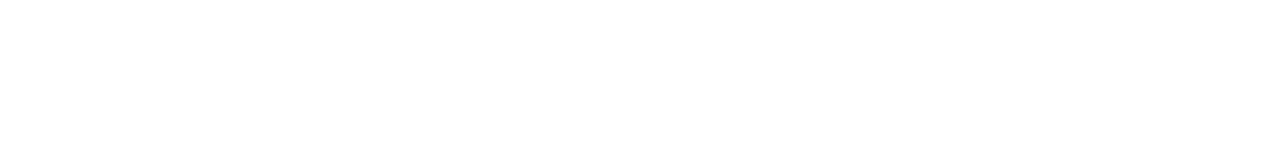
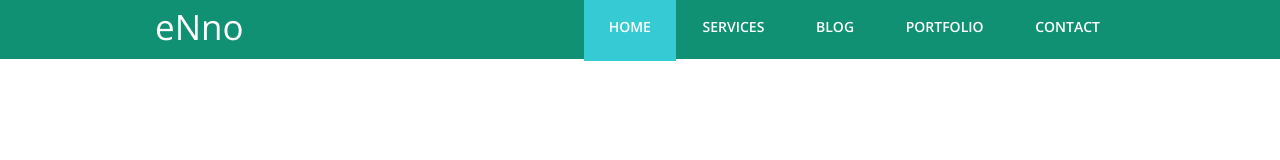
Before and after one commit to RatiboR1978/eNno, a website: page index.html in a window 1280 px wide. Drawn offline with nearby package versions, Linux system fonts and the light colour scheme.

Commit message:
Начал меню

```diff
--- a/index.html
+++ b/index.html
@@ -9,7 +9,20 @@
   <link rel="stylesheet" href="css/style.css">
 </head>
 <body>
- <header class="header"></header>
+ <header class="header">
+     <div class="container">
+         <div class="header__wrap">
+             <a class="header__logo" href="#">eNno</a>
+             <nav class="header__menu">
+                 <a class="header__linck--active" href="index.html">home</a>
+                 <a href="services.html">services</a>
+                 <a href="blog.html">blog</a>
+                 <a href="portfolio.html">portfolio</a>
+                 <a href="contact.html">contact</a>
+             </nav>
+         </div>
+     </div>
+ </header>
  <section class="slider"></section>
  <section class="theme"></section>
  <section class="galleries"></section>
--- a/sass/blocks/header.scss
+++ b/sass/blocks/header.scss
@@ -0,0 +1,37 @@
+.header {
+  background-color: $accent-color;
+}
+
+.header__wrap {
+  display: flex;
+  justify-content: space-between;
+}
+
+.header__logo {
+  color: #fff;
+  font-size: 35px;
+  padding: 16px 0 21px;
+}
+
+.header__menu {
+  text-transform: uppercase;
+  padding-top: 16px;
+  padding-bottom: 17px;
+  a {
+    text-transform: uppercase;
+    font-weight: 600;
+    color: #fff;
+    padding: 25px 25px;
+    margin-left: -2px;
+    transition-property: background-color;
+    transition-duration: .5s;
+  }
+  a:hover {
+    background-color: #36CBD4;
+  }
+}
+
+.header__linck--active {
+  background-color: #36CBD4;
+  cursor: default;
+}
--- a/sass/global/global.scss
+++ b/sass/global/global.scss
@@ -11,7 +11,11 @@ a {
   text-decoration: none;
 }
 
-
+.container {
+  width: 970px;
+  margin: 0 auto;
+  padding: 0 15px;
+}
 
 img {
   max-width: 100%;
--- a/sass/global/variables.scss
+++ b/sass/global/variables.scss
@@ -1,2 +1,2 @@
-$accent-color: #ff4e50;
+$accent-color: #109173;
 $hover-color: #b63536;
```
Also changed, not shown: blog.html (added, +10 -0 lines), contact.html (added, +10 -0 lines), portfolio.html (added, +10 -0 lines), services.html (added, +10 -0 lines), css/style.css.
